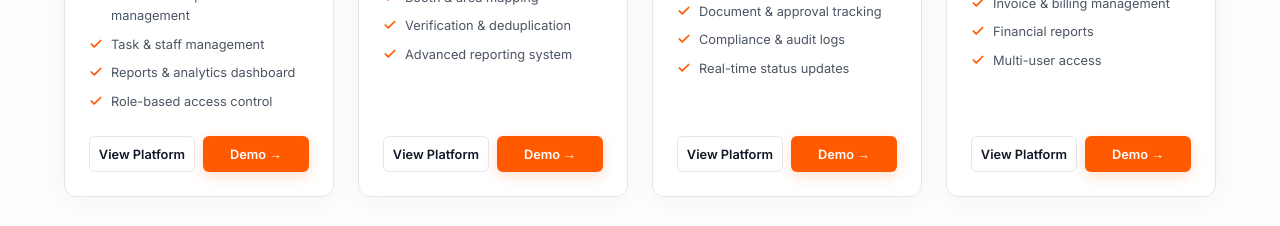
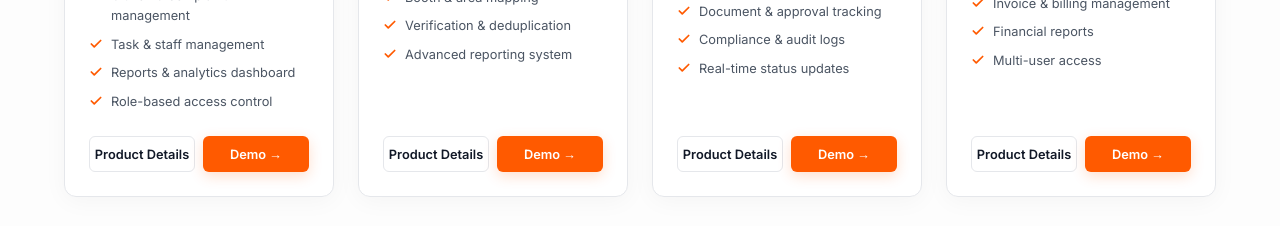
Before and after one commit to SahilParbale/CodeCraft, a React (Vite) app: page / in a window 1280 px wide. Shown: the part 1520-1746 px from the top of the page. Built offline with nearby package versions, Linux system fonts and the light colour scheme; a web font is replaced by a local one.

Commit message:
feat: implement product showcase page and configure site routing

```diff
--- a/src/App.jsx
+++ b/src/App.jsx
@@ -10,6 +10,7 @@ import Contact from './components/Contact';
 import Footer from './components/Footer';
 import GetStartedForm from './components/GetStartedForm';
 import ServiceDetail from './components/ServiceDetail';
+import ProductDetail from './components/ProductDetail';
 import './App.css';
 
 function App() {
@@ -29,6 +30,7 @@ function App() {
         } />
         <Route path="/get-started" element={<GetStartedForm />} />
         <Route path="/service/:id" element={<ServiceDetail />} />
+        <Route path="/product/:id" element={<ProductDetail />} />
       </Routes>
       <Footer />
     </>
--- a/src/components/Products.jsx
+++ b/src/components/Products.jsx
@@ -169,9 +169,9 @@ const Products = () => {
                 <button
                   className="btn btn-secondary"
                   style={{ padding: '0.6rem 0', fontSize: '0.8rem' }}
-                  onClick={() => setActiveSandbox(prod.id)}
+                  onClick={() => navigate('/product/' + prod.id)}
                 >
-                  View Platform
+                  Product Details
                 </button>
                 <button
                   className="btn btn-primary"
```
